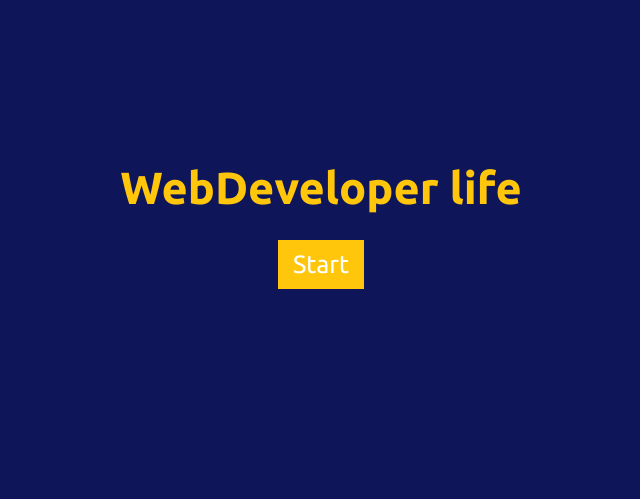
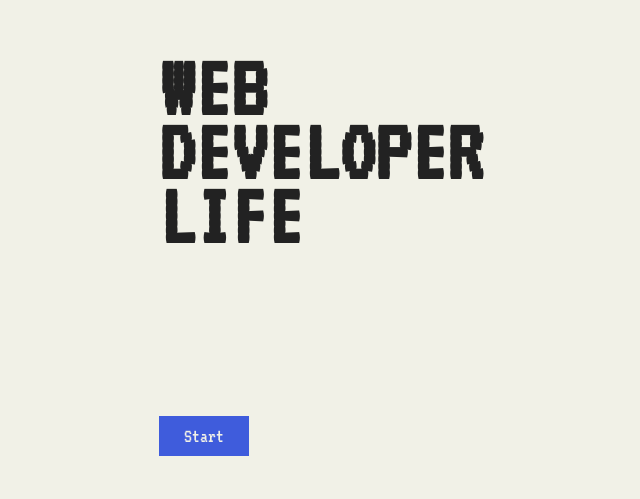
Before and after one commit to Alejodaudie/webdev-life-game, a plain HTML site: page index.html in a window 1280 px wide. Shown: the part 144-643 px from the top of the page, without its empty margins (319-959 px from the left). Drawn offline with Linux system fonts and the light colour scheme.

Commit message:
decided more or less colors typo and graphic style, done css splash, started css game

```diff
--- a/game.js
+++ b/game.js
@@ -10,7 +10,7 @@ Game.prototype.start = function () {
     var self = this;
 
     self.gameMain = buildDom(`
-        <main class="game container">
+        <main class="game">
             <header>
                 <div class="lives">
                     <span class="label">Lives :</span>
@@ -32,8 +32,12 @@ Game.prototype.start = function () {
     self.canvasParentElement = self.gameMain.querySelector('.canvas');
     self.canvasElement = self.canvasParentElement.querySelector('canvas');
 
-    self.width = self.canvasParentElement.offsetWidth;
-    self.height = self.canvasParentElement.offsetHeight;
+    // self.width = self.canvasParentElement.offsetWidth;
+    // self.height = self.canvasParentElement.offsetHeight;
+
+    self.width = 700;
+    self.height = 400;
+
 
     self.canvasElement.setAttribute('width', self.width);
     self.canvasElement.setAttribute('height', self.height);
--- a/index.html
+++ b/index.html
@@ -6,7 +6,9 @@
   <meta charset="utf-8">
   <meta name="viewport" content="width=device-width, initial-scale=1, shrink-to-fit=no">
   <link rel="stylesheet" href="style.css">
-  <link href="https://fonts.googleapis.com/css?family=Ubuntu:400,700" rel="stylesheet">
+  <link href="https://fonts.googleapis.com/css?family=Space+Mono:400,700" rel="stylesheet">
+  <link href="https://fonts.googleapis.com/css?family=VT323" rel="stylesheet">
+
 
 </head>
 
--- a/main.js
+++ b/main.js
@@ -14,10 +14,12 @@ function main() {
 
     function buildSplash() {
         splashMain = buildDom(`
-            <main>
-                <div class="intro container">
-                    <h1>WebDeveloper life</h1>
-                    <div>
+            <main class="container">
+                <div class="intro">
+                    <h1>Web <br>
+                    Developer <br>
+                    Life</h1>
+                    <div class="rules">
                         <p></p>
                     </div>
                     <div>
--- a/style.css
+++ b/style.css
@@ -17,16 +17,19 @@ html {
   /* ---- typography ---- */
 
   body {
-    color: #FCFDFF;
-    font-family: 'Ubuntu', sans-serif;
-    font-size: 16px;
+    color: #222;
+    font-family: 'VT323', monospace;
+    font-size: 26px;
     line-height: 147%;
   }
 
   h1 {
-    font-weight: 700;
-    font-size: 45px;
-    color: #FFC60C;
+    font-family: 'VT323', monospace;
+    font-size: 90px;
+    color: #222;
+    text-transform: uppercase;
+    line-height: 64px;
+
   }
 
   h2 {}
@@ -37,12 +40,17 @@ html {
     margin: 0;
   }
 
+  button {
+    font-family: 'VT323', monospace;
+    font-size: 20px;
+  }
 
 
   /* ---- layout ---- */
 
   html, body {
     height: 100%;
+    overflow: hidden;
   }
 
   main {
@@ -52,30 +60,36 @@ html {
   }
 
   body {
-    background-color: #0E1559;
+    background-color: #F1F1E7;
+    display: flex;
+    align-content: center;
+    flex-direction: column;
+    justify-content: center;
+  }
+
+  /* ---- components ---- */
+
+  .container {
+    width: 50%;
+    margin: 0 auto;
   }
 
 
-
-
-  /* ---- components ---- */
-
+  /* --- splash --- */
   .intro {
-    margin-top: 15%;
     display: flex;
     justify-content: center;
     flex-direction: column;
-    text-align: center;
+    height: 400px;
   }
 
   .intro h1 {
     flex:1;
-    padding-top: 100px;
     margin-bottom: 40px;
 
   }
 
-  .intro div {
+  .intro .rules {
     flex:1;
   }
 
@@ -85,13 +99,13 @@ html {
 
 
   .button {
-    padding: 10px 15px;
-    background-color: #FFC60C;
-    color: #fff;
+    padding: 10px 25px;
+    background-color: #3F5CDC;
+    color: #F1F1E7;
     border: none;
-    font-family: 'Ubuntu', sans-serif;
-    font-size: 25px;
   }
+
+  /* --- game --- */
 
   .game {
     text-align: center;
@@ -122,16 +136,5 @@ html {
     font-style: italic;
   }
 
-  .game .canvas {
-    flex: 1;
-  }
 
   /* ---- section ---- */
-
-  section.testimonials {
-    // ...
-  }
-
-  section.testimonials .button {
-    margin-bottom: 10px;
-  }
```
Also changed, not shown: 1 other file.
